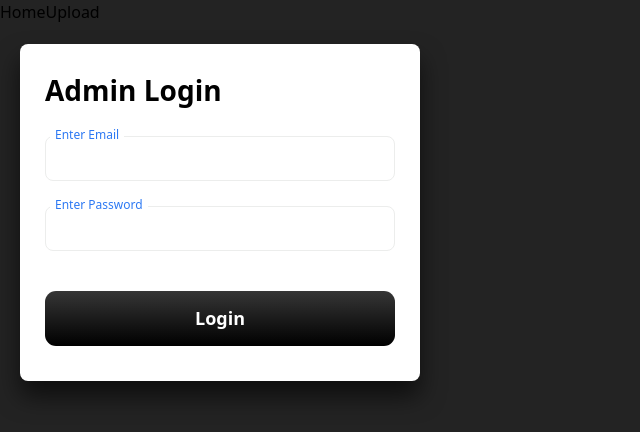
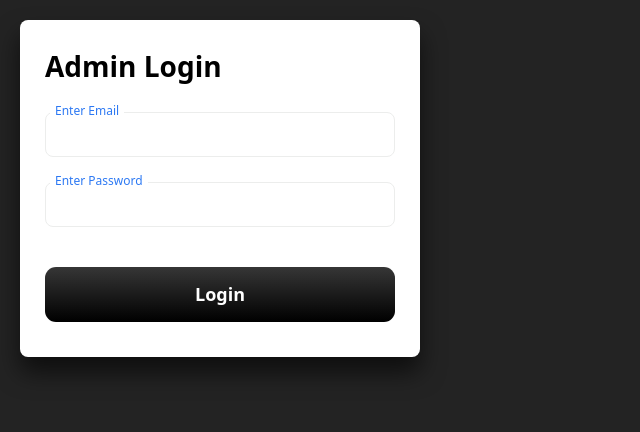
Before and after one commit to FarzGit/Carousel, a React (Vite) app in the folder frontend/: page /adminLogin in a window 1280 px wide. Shown: the top 432 px of the page, without its empty margins (0-640 px from the left). Built offline with nearby package versions, Linux system fonts and the light colour scheme.

Commit message:
nav changed

```diff
--- a/frontend/src/App.jsx
+++ b/frontend/src/App.jsx
@@ -4,13 +4,13 @@
 
 
 import  {Outlet} from 'react-router-dom'
-import AdminNavBar from './components/adminNavBar/AdminNavBar'
+// import AdminNavBar from './components/adminNavBar/AdminNavBar'
 
 function App() {
 
   return (
     <>
-    <AdminNavBar/>
+    {/* <AdminNavBar/> */}
      <Outlet/>
 
 
```
